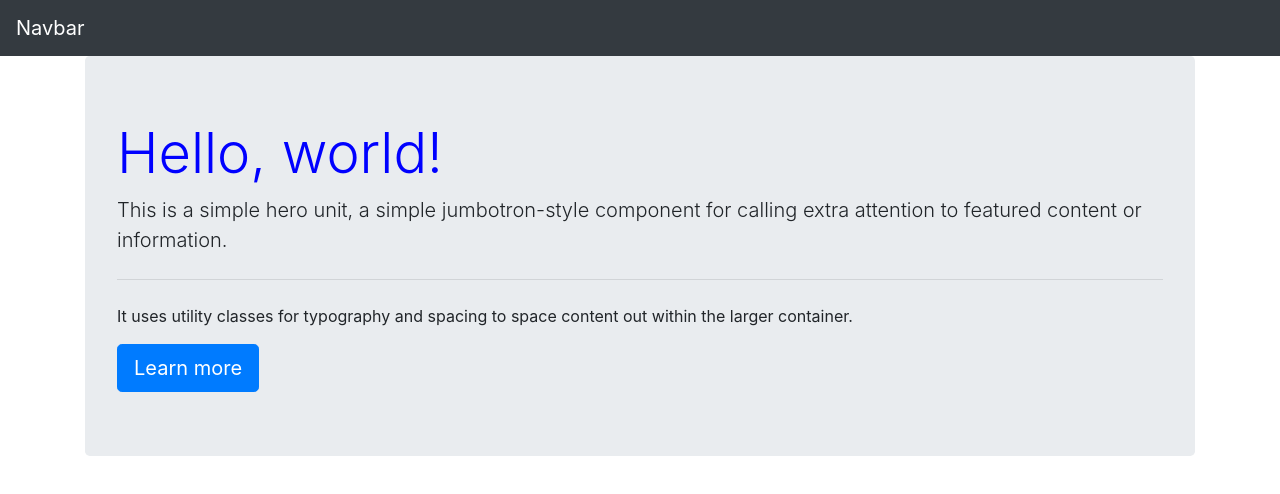
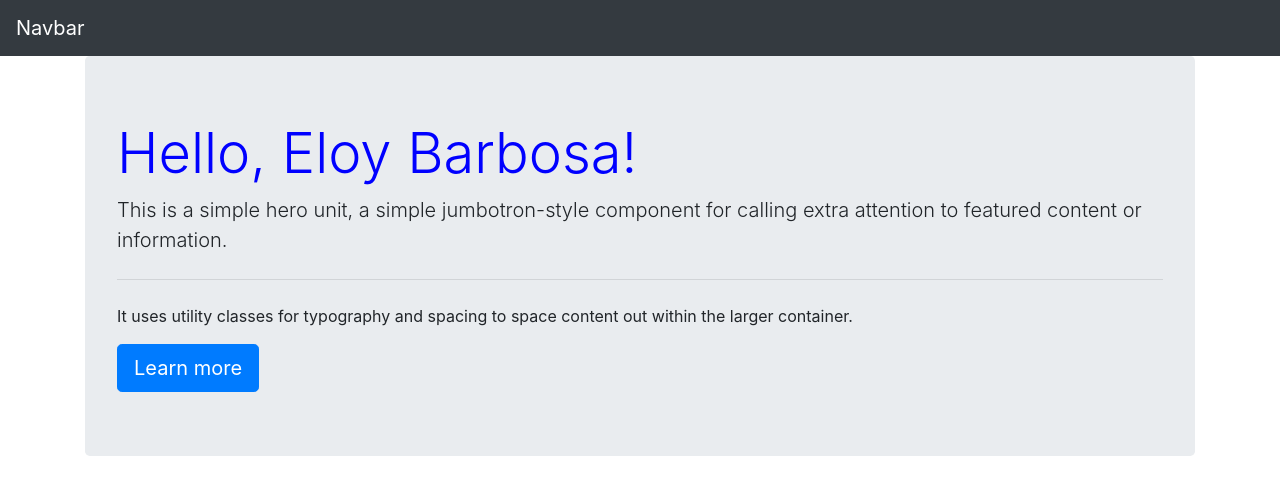
Before and after one commit to eloybarbosa/Git-Bootstrap, a plain HTML site: page index.html in a window 1280 px wide. Drawn offline with nearby package versions, Linux system fonts and the light colour scheme.

Commit message:
Alterando Jumbotron

```diff
--- a/index.html
+++ b/index.html
@@ -17,7 +17,7 @@
     <div class="container">
 
         <div class="jumbotron">
-            <h1 class="display-4 azul">Hello, world!</h1>
+            <h1 class="display-4 azul">Hello, Eloy Barbosa!</h1>
             <p class="lead">This is a simple hero unit, a simple jumbotron-style component for calling extra attention to featured content or information.</p>
             <hr class="my-4">
             <p>It uses utility classes for typography and spacing to space content out within the larger container.</p>
```
